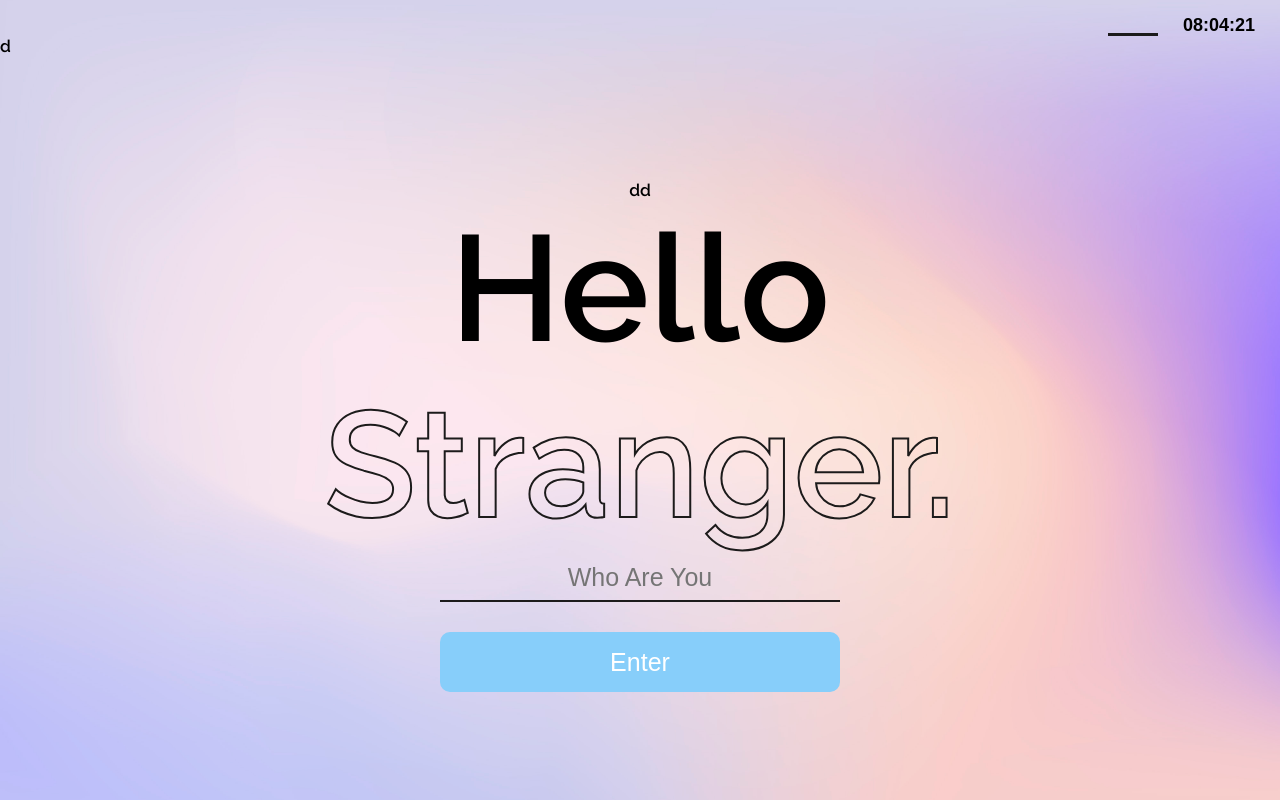
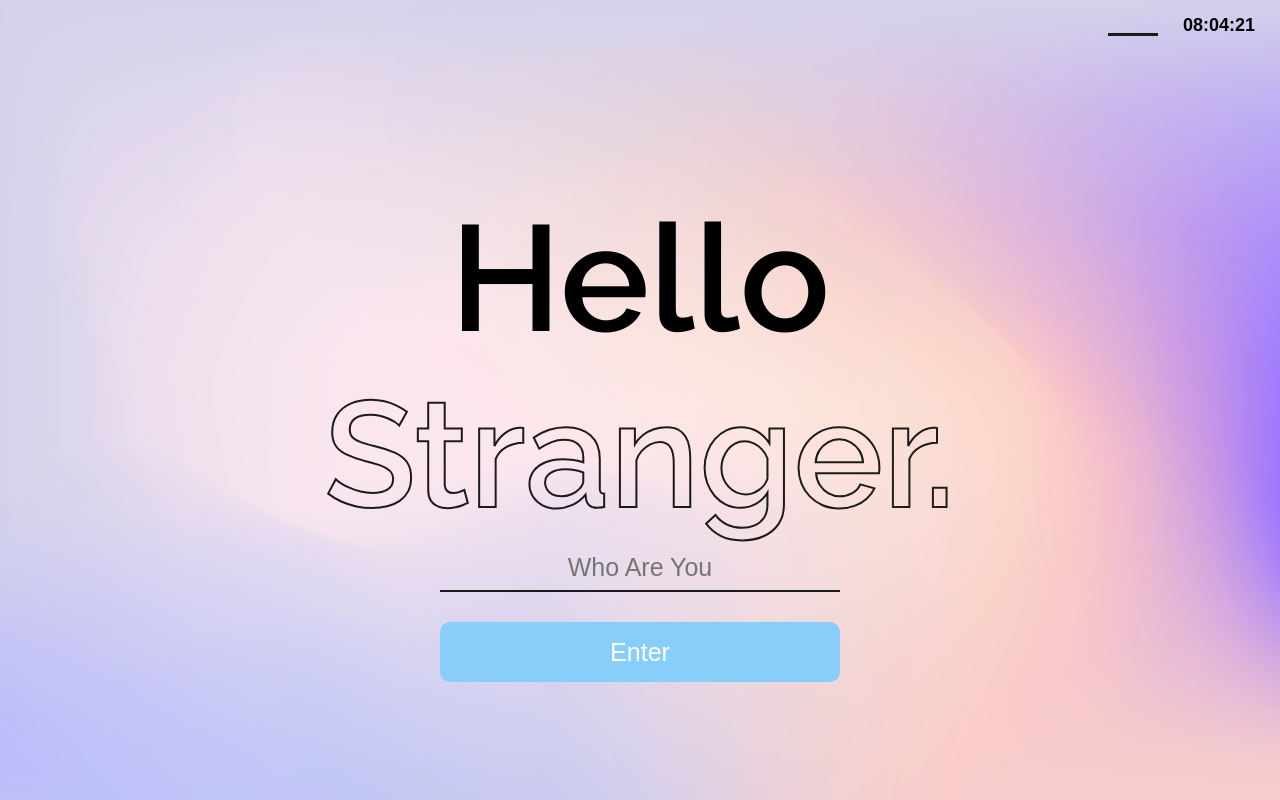
Before and after one commit to Flying-Developer/HomePage, a website: page index.html in a window 1280 px wide. Shown: the top 800 px of the page. Drawn offline with nearby package versions, Linux system fonts and the light colour scheme; a web font is replaced by a local one.

Commit message:
fixed ddProblem

```diff
--- a/index.html
+++ b/index.html
@@ -26,7 +26,7 @@
         <a href="#login-form"><i class="fa fa-undo fa-2x" aria-hidden="true" style="display:none" ></i></a>
       </nav>
 
-    <header id="login-form"> dd
+    <header id="login-form">
       <h1>
         Hello
         <i id="myName">Stranger<i class="font-roboto">.</i></i>
@@ -70,7 +70,7 @@
           </div>
         </div>
       </form>
-    </header> d
+    </header>
 
     <main id="main-form">
       <section id="main-form-left">
```
